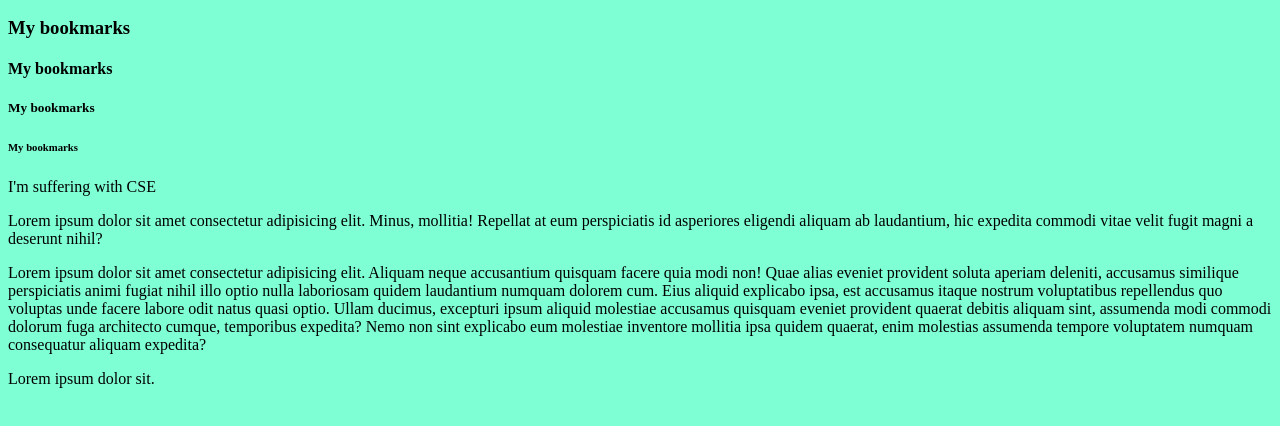
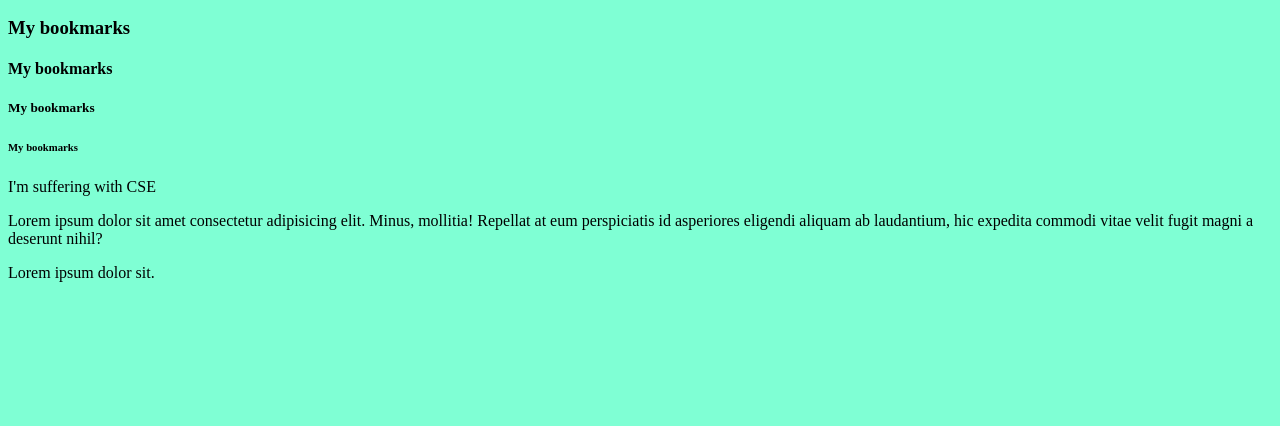
Before and after one commit to joyoshreesaha/WebDevelopment, a plain HTML site: page index.html in a window 1280 px wide. Shown: the part 110-536 px from the top of the page. Drawn offline with Linux system fonts and the light colour scheme.

Commit message:
learn about Lorem

```diff
--- a/index.html
+++ b/index.html
@@ -15,7 +15,6 @@
     <h6>My bookmarks</h6>
     I'm suffering with CSE
     <p>Lorem ipsum dolor sit amet consectetur adipisicing elit. Minus, mollitia! Repellat at eum perspiciatis id asperiores eligendi aliquam ab laudantium, hic expedita commodi vitae velit fugit magni a deserunt nihil?</p>
-    <p>Lorem ipsum dolor sit amet consectetur adipisicing elit. Aliquam neque accusantium quisquam facere quia modi non! Quae alias eveniet provident soluta aperiam deleniti, accusamus similique perspiciatis animi fugiat nihil illo optio nulla laboriosam quidem laudantium numquam dolorem cum. Eius aliquid explicabo ipsa, est accusamus itaque nostrum voluptatibus repellendus quo voluptas unde facere labore odit natus quasi optio. Ullam ducimus, excepturi ipsum aliquid molestiae accusamus quisquam eveniet provident quaerat debitis aliquam sint, assumenda modi commodi dolorum fuga architecto cumque, temporibus expedita? Nemo non sint explicabo eum molestiae inventore mollitia ipsa quidem quaerat, enim molestias assumenda tempore voluptatem numquam consequatur aliquam expedita?</p>
     <p>Lorem ipsum dolor sit.</p>
     <script src="script.js"></script>
 </body>
```
